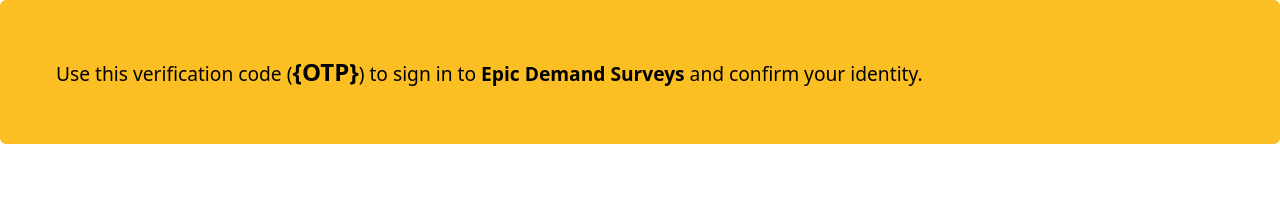
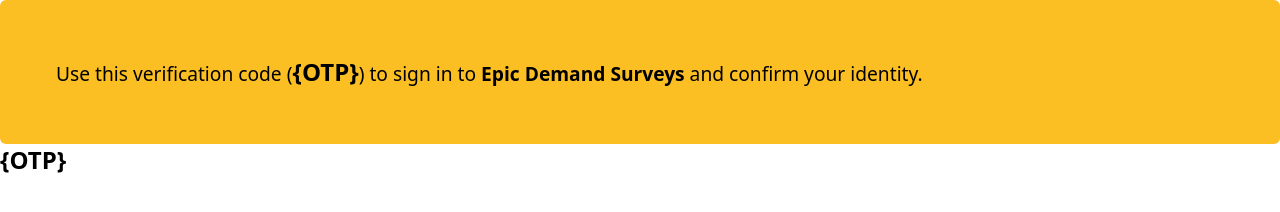
Before and after one commit to dawitengageiq/surveyus, a website: page custom/index.html in a window 1280 px wide. Drawn offline with Linux system fonts and the light colour scheme.

Commit message:
Update index.html

```diff
--- a/custom/index.html
+++ b/custom/index.html
@@ -13,5 +13,9 @@
             Use this verification code (<span class="text-2xl font-bold">{OTP}</span>) to sign in to  <b>Epic Demand Surveys</b> and confirm your identity.
             <br/>
         </div>
+
+            <span class="text-2xl font-bold">
+                {OTP}
+            </span>
 </body>
 </html>
```
